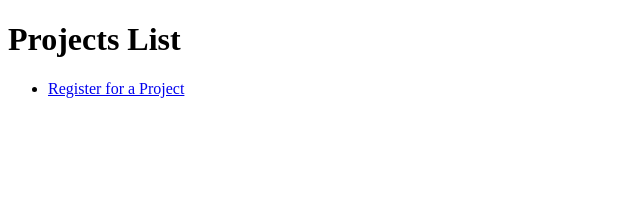
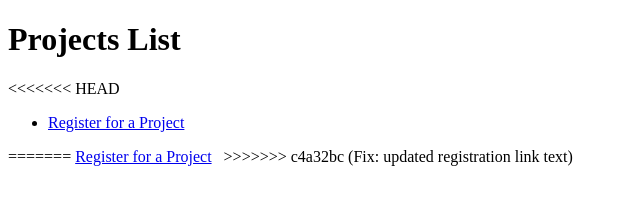
Before and after one commit to Alda987/wd201, a website: page http-server/project.html in a window 1280 px wide. Shown: the whole page, without its empty margins (0-640 px from the left). Drawn offline with Linux system fonts and the light colour scheme.

```diff
--- a/http-server/project.html
+++ b/http-server/project.html
@@ -5,8 +5,14 @@
   </head>
   <body>
     <h1>Projects List</h1>
+<<<<<<< HEAD
     <ul>
       <li><a href="/registration">Register for a Project</a></li>
     </ul>
   </body>
 </html>
+=======
+    <a href="/registration">Register for a Project</a>
+  </body>
+</html>
+>>>>>>> c4a32bc (Fix: updated registration link text)
```
Also changed, not shown: 1 other file.
